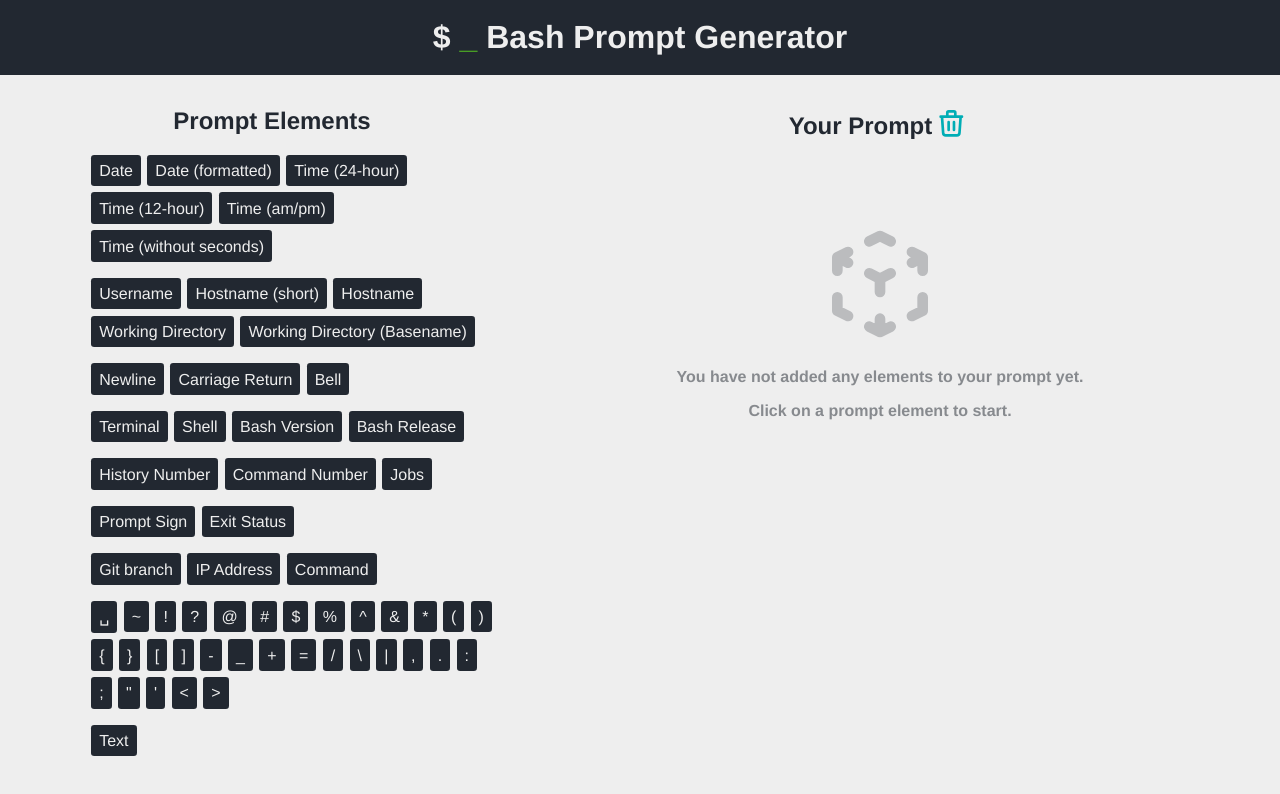
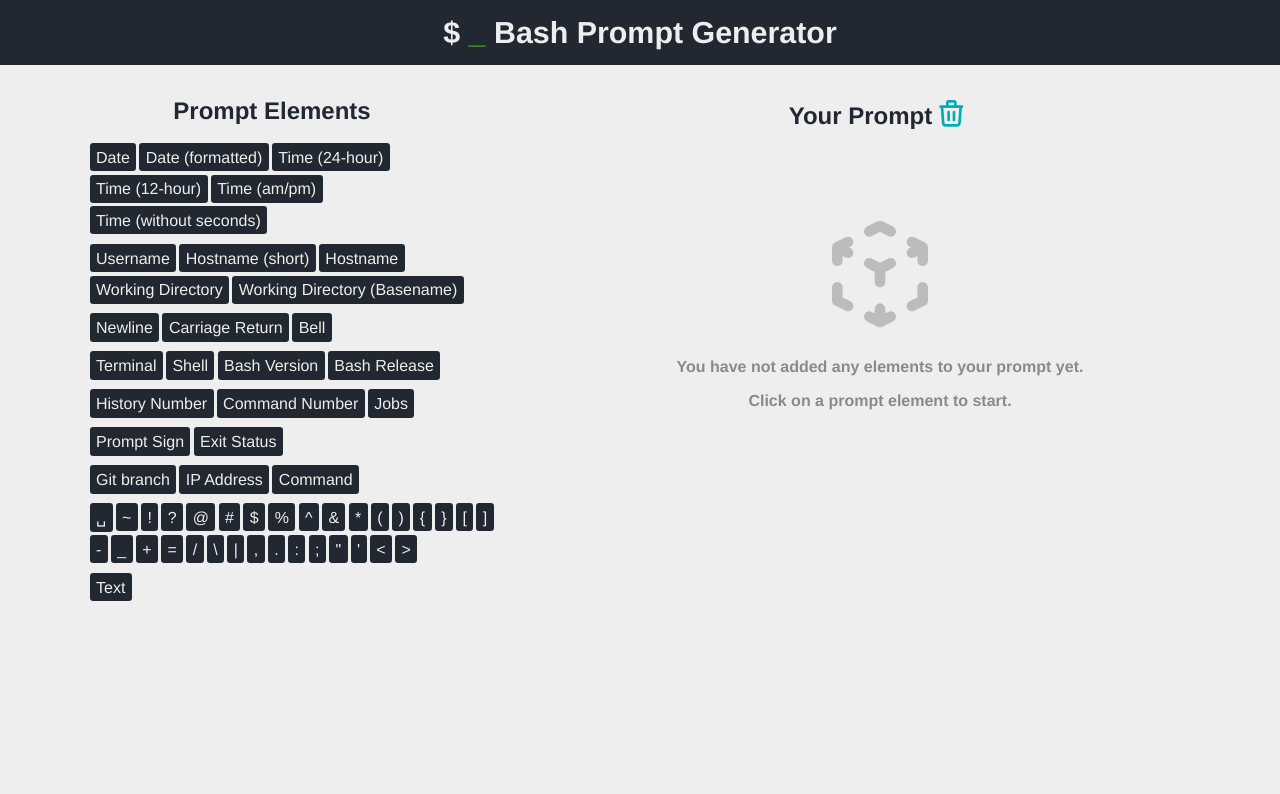
Before and after one commit to Scriptim/bash-prompt-generator, a Vue app: page / in a window 1280 px wide. Shown: the top 794 px of the page. Built offline with nearby package versions, Linux system fonts and the light colour scheme.

Commit message:
Make components more compact

```diff
--- a/src/components/SiteHeader.vue
+++ b/src/components/SiteHeader.vue
@@ -24,9 +24,9 @@
   background-color: $color-foreground
 
   h1
-    font-size: 2em
+    font-size: 1.9em
     margin: 0
-    padding: 0.6em
+    padding: 0.5em
 
   .underscore
     color: #4caa25
--- a/src/components/base/PromptElement.vue
+++ b/src/components/base/PromptElement.vue
@@ -34,7 +34,7 @@
 .prompt-element
   display: inline-block
   border-radius: 0.2em
-  padding: 0.4em 0.5em
+  padding: 0.3em 0.4em
   background-color: $color-foreground
   color: $color-background
   cursor: pointer
--- a/src/components/elementselection/ElementSelection.vue
+++ b/src/components/elementselection/ElementSelection.vue
@@ -55,6 +55,10 @@
 </script>
 
 <style lang="sass" scoped>
+.list-row
+  li
+    margin: 0.1em
+
 li.separator
   display: block
   height: 0.2em
--- a/src/components/output/PS1Variable.vue
+++ b/src/components/output/PS1Variable.vue
@@ -314,7 +314,7 @@
 
 .ps1
   display: inline-block
-  margin: 1em 0 2em 0
+  margin: 0.5em 0 1em 0
   padding: 1em
   color: $color-background
   background-color: $color-foreground
--- a/src/components/properties/ElementProperties.vue
+++ b/src/components/properties/ElementProperties.vue
@@ -3,6 +3,8 @@
   <br />
   <div class="properties-wrapper" v-if="selected !== null && element !== null">
     <div class="properties_parameter" v-if="element.type.parameters.length > 0">
+      <h3>Parameters</h3>
+      <br />
       <label v-for="parameter in element.type.parameters" :key="parameter.id" :for="parameter.id">
         {{ parameter.label }}<br />
         <input
@@ -14,6 +16,8 @@
       </label>
     </div>
     <div class="properties_color" v-if="element.type.printable">
+      <h3>Colors</h3>
+      <br />
       <Popper placement="left-start" arrow>
         <label for="color-picker-btn-fg">
           <input
@@ -51,6 +55,8 @@
       </Popper>
     </div>
     <div class="properties_attributes" v-if="element.type.printable">
+      <h3>Display Attributes</h3>
+      <br />
       <label for="attribute-bold">
         <input type="checkbox" id="attribute-bold" v-model="element.attributes.bold" />
         <span>Bold</span>
@@ -170,10 +176,12 @@
   --popper-theme-background-color: white
   --popper-theme-background-color-hover: white
 
+h3
+  margin: 0.7em 0 0.3em
+
 label
   display: inline-block
-  margin: 0.8em 0
-  margin: 0.5em 0
+  margin: 0.4em 0
 
   span
     vertical-align: middle
```
